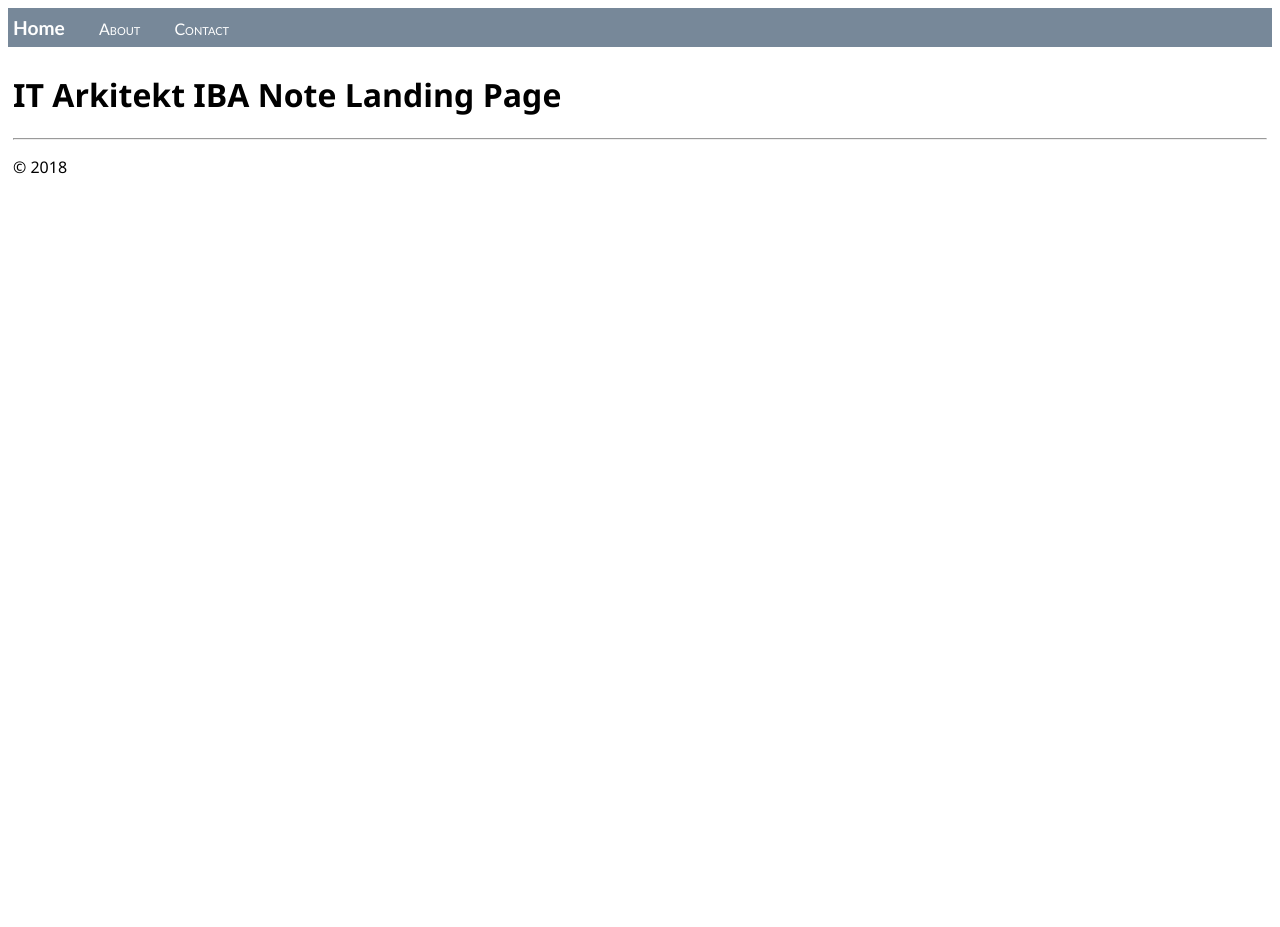
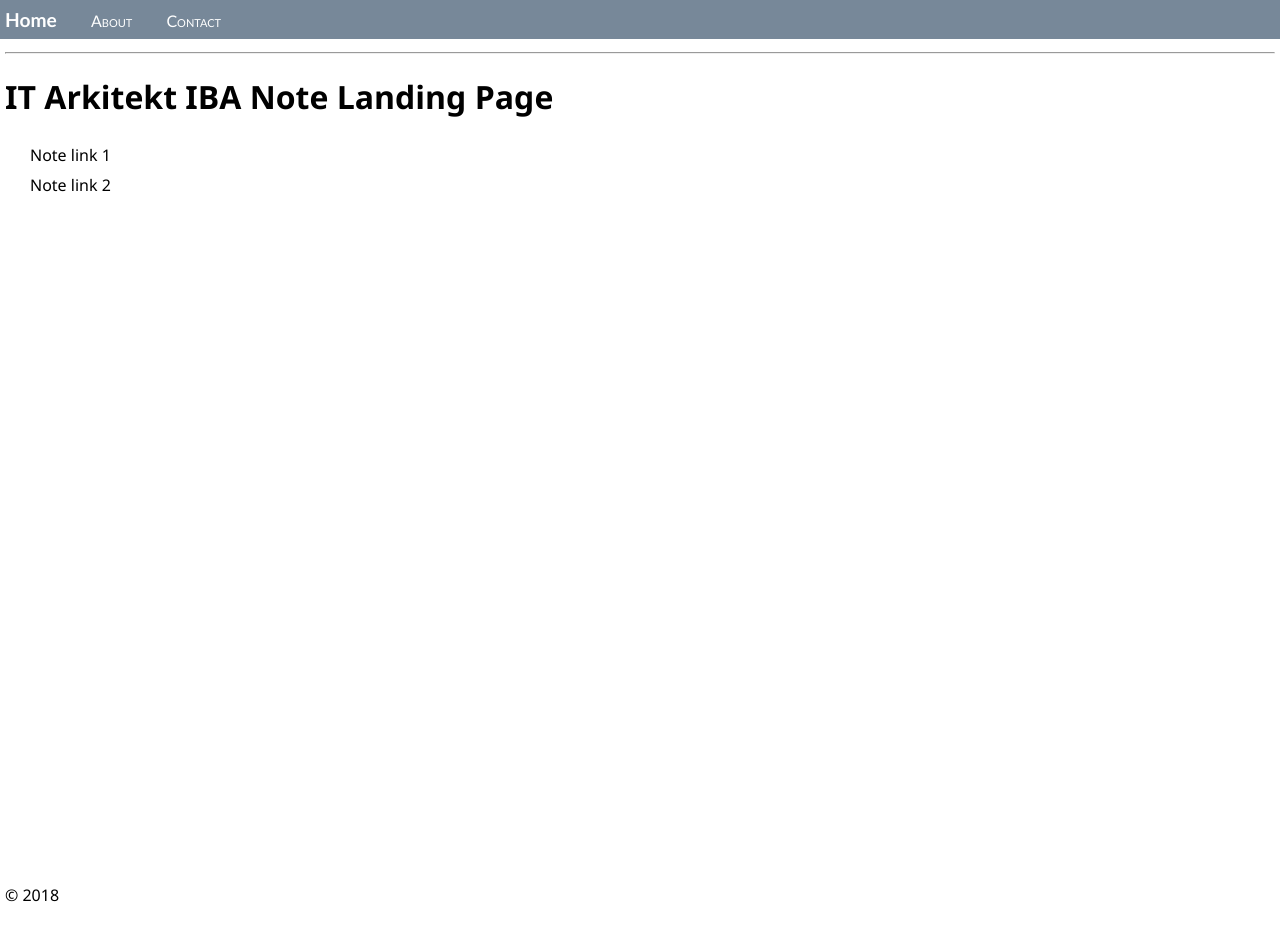
Before and after one commit to PBI22/Agil-Flask-Note-Projekt, a Flask app: page / in a window 1280 px wide. Before the commit the page ends 174 px from the top, so only its background shows below. Run offline with Flask 3, Linux system fonts and the light colour scheme.

Commit message:
layout.html og home.html ændret

```diff
--- a/hello_app/static/site.css
+++ b/hello_app/static/site.css
@@ -1,3 +1,8 @@
+body {
+    padding: 0;
+    margin: 0;
+}
+
 .message {
     font-weight: 600;
     color: blue;
@@ -30,3 +35,17 @@
     padding: 5px;
     font-family:'Segoe UI', Tahoma, Geneva, Verdana, sans-serif;
 }
+
+.resources {
+    width: 50%;
+    display: flex;
+    flex-direction: column;
+    min-height: calc(100vh - 72px);
+    margin-left: 25px;
+
+}
+.resources > p {
+    margin-right: auto;
+    margin-top: 4px;
+    margin-bottom: 4px;
+}
--- a/hello_app/templates/about.html
+++ b/hello_app/templates/about.html
@@ -3,5 +3,6 @@
 About us
 {% endblock %}
 {% block content %}
+<hr/>
 <p>About page for the Visual Studio Code Flask tutorial.</p>
 {% endblock %}
--- a/hello_app/templates/contact.html
+++ b/hello_app/templates/contact.html
@@ -3,5 +3,6 @@
 Contact us
 {% endblock %}
 {% block content %}
+<hr/>
 <p>Contact page for the Visual Studio Code Flask tutorial.</p>
 {% endblock %}
--- a/hello_app/templates/home.html
+++ b/hello_app/templates/home.html
@@ -3,5 +3,10 @@
 Landing Page
 {% endblock %}
 {% block content %}
+<hr/>
 <h1>IT Arkitekt IBA Note Landing Page</h1>
+<div class="resources">
+    <p>Note link 1</p>
+    <p>Note link 2</p>
+</div>
 {% endblock %}
--- a/hello_app/templates/layout.html
+++ b/hello_app/templates/layout.html
@@ -16,7 +16,6 @@
         <div class="body-content">
             {% block content %}
             {% endblock %}
-            <hr/>
             <footer>
                 <p>&copy; 2018</p>
             </footer>
```
